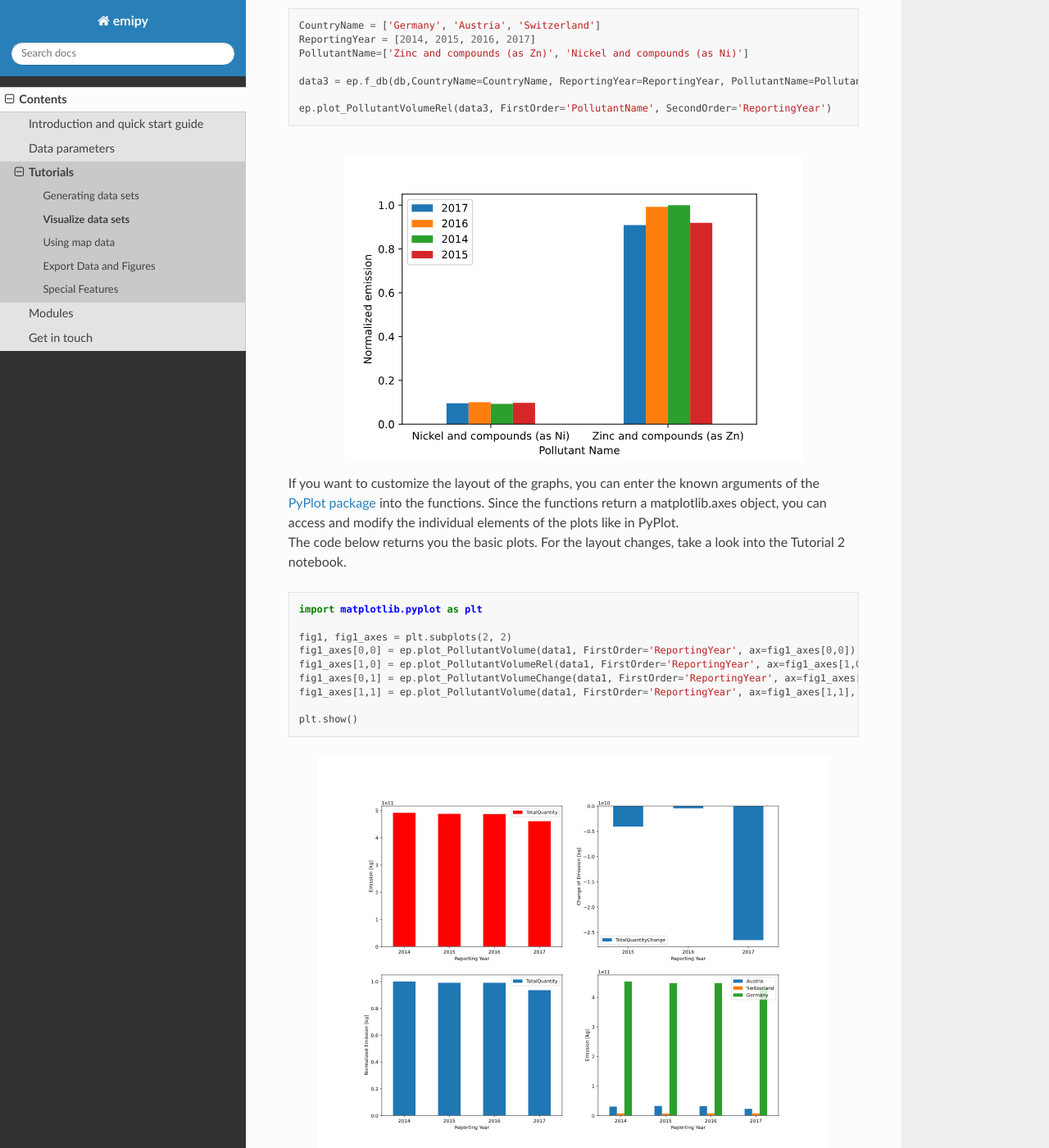
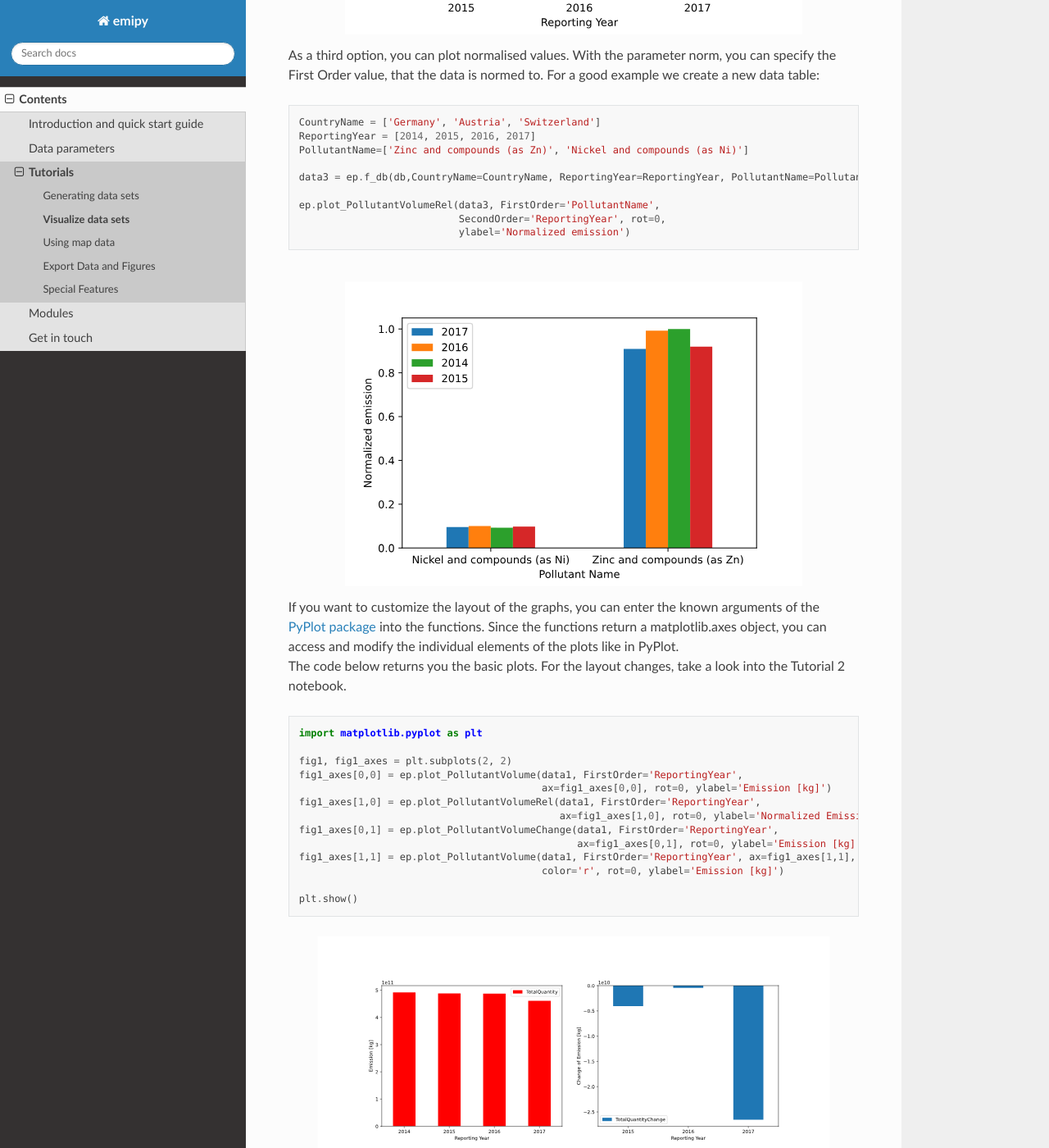
Before and after one commit to ElsevierSoftwareX/SOFTX-D-21-00134, a Sphinx documentation site: the page built from docs/source/tut2.rst, in a window 1280 px wide and 1400 px high, scrolled down 2662 px. Shown: the whole window at 82% size. Built offline with Sphinx 7.4.7 and the Read the Docs theme 2.0.0, drawn with Linux system fonts in a browser that asks for light colours; some of the changed text lies outside the part shown.

Commit message:
(docs) examples fit to plots

```diff
--- a/docs/source/tut2.rst
+++ b/docs/source/tut2.rst
@@ -13,13 +13,15 @@
     ReportingYear = [2014, 2015, 2016, 2017]
     PollutantName = ['Carbon dioxide (CO2)']
 
-    data1 = ep.f_db(db, CountryName=CountryName, ReportingYear=ReportingYear, PollutantName=PollutantName)
+    data1 = ep.f_db(db, CountryName=CountryName, ReportingYear=ReportingYear,
+                    PollutantName=PollutantName)
 
 | Now we can plot the CO2 volume against the reporting years:
 
 .. code-block:: python
 
-    ep.plot_PollutantVolume(data1, FirstOrder='ReportingYear')
+    ep.plot_PollutantVolume(data1, FirstOrder='ReportingYear', rot=0,
+                            ylabel='Emission [kg]')
 
 .. image:: ./pictures/Tut2pic1.svg
     :width: 80%
@@ -31,7 +33,9 @@
 
 .. code-block:: python
 
-    ep.plot_PollutantVolume(data1, FirstOrder='ReportingYear', SecondOrder='CountryName')
+    ep.plot_PollutantVolume(data1, FirstOrder='ReportingYear',
+                            SecondOrder='CountryName', rot=0,
+                            ylabel='Emission [kg]')
 
 .. image:: ./pictures/Tut2pic2.svg
     :width: 80%
@@ -44,7 +48,8 @@
 .. code-block:: python
 
     data2 = ep.f_db(data1, CountryName='Austria')
-    ep.plot_PollutantVolume(data2, FirstOrder='ReportingYear')
+    ep.plot_PollutantVolume(data2, FirstOrder='ReportingYear',
+                            rot=0, ylabel='Emission [kg]')
 
 .. image:: ./pictures/Tut2pic3.svg
     :width: 80%
@@ -56,7 +61,9 @@
 
 .. code-block:: python
 
-    ep.plot_PollutantVolumeChange(data1, FirstOrder='ReportingYear', SecondOrder='CountryName')
+    ep.plot_PollutantVolumeChange(data1, FirstOrder='ReportingYear',
+                                  SecondOrder='CountryName', rot=0,
+                                  ylabel='Change of emission [kg]')
 
 .. image:: ./pictures/Tut2pic4.svg
     :width: 80%
@@ -74,7 +81,9 @@
 
     data3 = ep.f_db(db,CountryName=CountryName, ReportingYear=ReportingYear, PollutantName=PollutantName)
 
-    ep.plot_PollutantVolumeRel(data3, FirstOrder='PollutantName', SecondOrder='ReportingYear')
+    ep.plot_PollutantVolumeRel(data3, FirstOrder='PollutantName',
+                               SecondOrder='ReportingYear', rot=0,
+                               ylabel='Normalized emission')
 
 .. image:: ./pictures/Tut2pic5.svg
     :width: 80%
@@ -90,10 +99,14 @@
     import matplotlib.pyplot as plt
 
     fig1, fig1_axes = plt.subplots(2, 2)
-    fig1_axes[0,0] = ep.plot_PollutantVolume(data1, FirstOrder='ReportingYear', ax=fig1_axes[0,0])
-    fig1_axes[1,0] = ep.plot_PollutantVolumeRel(data1, FirstOrder='ReportingYear', ax=fig1_axes[1,0])
-    fig1_axes[0,1] = ep.plot_PollutantVolumeChange(data1, FirstOrder='ReportingYear', ax=fig1_axes[0,1])
-    fig1_axes[1,1] = ep.plot_PollutantVolume(data1, FirstOrder='ReportingYear', ax=fig1_axes[1,1], color='r')
+    fig1_axes[0,0] = ep.plot_PollutantVolume(data1, FirstOrder='ReportingYear',
+                                             ax=fig1_axes[0,0], rot=0, ylabel='Emission [kg]')
+    fig1_axes[1,0] = ep.plot_PollutantVolumeRel(data1, FirstOrder='ReportingYear',
+                                                ax=fig1_axes[1,0], rot=0, ylabel='Normalized Emission')
+    fig1_axes[0,1] = ep.plot_PollutantVolumeChange(data1, FirstOrder='ReportingYear',
+                                                   ax=fig1_axes[0,1], rot=0, ylabel='Emission [kg]')
+    fig1_axes[1,1] = ep.plot_PollutantVolume(data1, FirstOrder='ReportingYear', ax=fig1_axes[1,1],
+                                             color='r', rot=0, ylabel='Emission [kg]')
 
     plt.show()
 
--- a/docs/source/tut4.rst
+++ b/docs/source/tut4.rst
@@ -27,8 +27,9 @@
 | If you want to export the file to a different path, you can use the argument path to name the corresponding path.
 
 .. code-block:: python
-    ep.export_db_to_csv(dataset1, path=r'C:User\User1\testpath', filename='Benelux2.csv')
-    ep.export_db_to_csv(dataset1, path=r'C:User\User1\testpath\Benelux3.csv')
+
+    ep.export_db_to_csv(dataset1, path=r'C:\User\User1\testpath', filename='Benelux2.csv')
+    ep.export_db_to_csv(dataset1, path=r'C:\User\User1\testpath\Benelux3.csv')
 
 | You can aswell export to other file types. The emipy export functions are based on the `pandas <https://pandas.pydata.org/docs/index.html>`_ export functions and imply their features:
 
```
Also changed, not shown: 1 other file.
